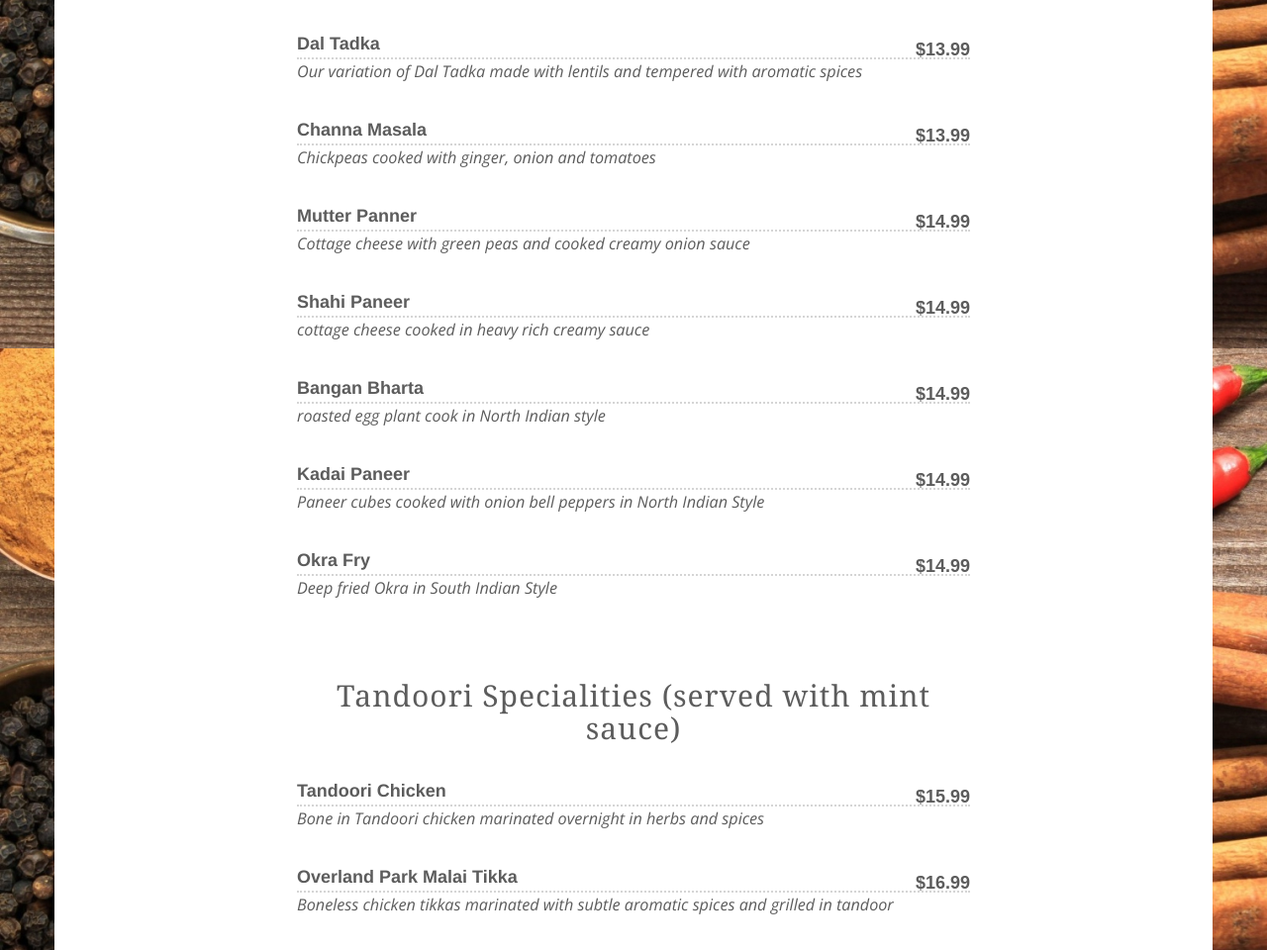
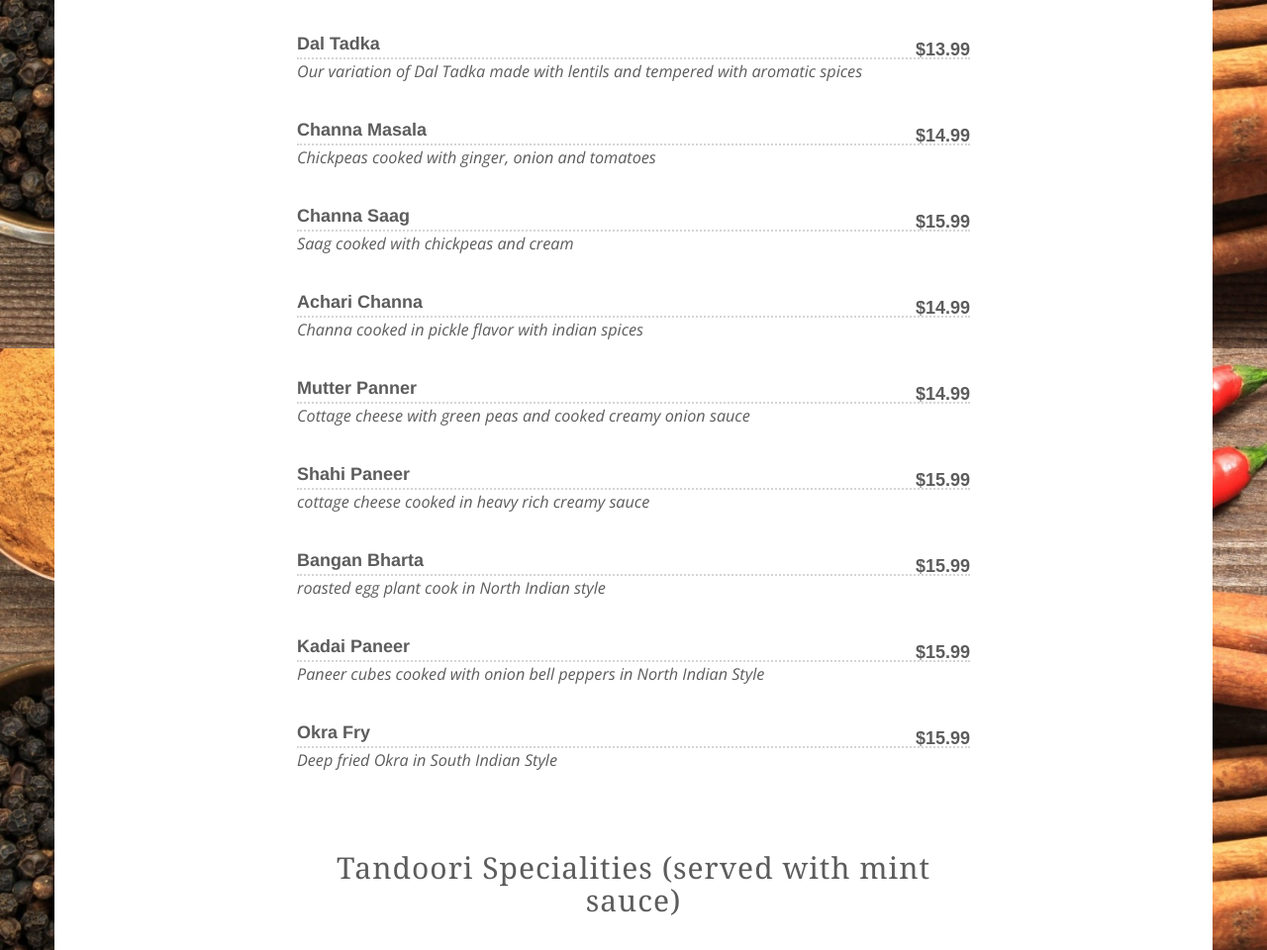
Before and after one commit to NazarAbbas007/NazarAbbas007.github.io, a plain HTML site: page menu.html in a window 1280 px wide. Shown: the part 6048-7008 px from the top of the page at 99% size. Drawn offline with nearby package versions, Linux system fonts and the light colour scheme.

Commit message:
Update menu.html

```diff
--- a/menu.html
+++ b/menu.html
@@ -1271,7 +1271,7 @@
 				</div>
 
 				<div class="menu-item-price">
-				 $13.99
+				 $14.99
 				</div>
 
 				<div class="menu-item-description">
@@ -1285,6 +1285,42 @@
 			<div class="menu-item">
 
 				<div class="menu-item-name">
+				Channa Saag
+				</div>
+
+				<div class="menu-item-price">
+				 $15.99
+				</div>
+
+				<div class="menu-item-description">
+				Saag cooked with chickpeas and cream
+				</div>
+
+			</div>
+			<!-- Item ends -->
+
+			<!-- Item starts -->
+			<div class="menu-item">
+
+				<div class="menu-item-name">
+				Achari Channa
+				</div>
+
+				<div class="menu-item-price">
+				 $14.99
+				</div>
+
+				<div class="menu-item-description">
+				Channa cooked in pickle flavor with indian spices
+				</div>
+
+			</div>
+			<!-- Item ends -->
+
+			<!-- Item starts -->
+			<div class="menu-item">
+
+				<div class="menu-item-name">
 				Mutter Panner
 				</div>
 
@@ -1307,7 +1343,7 @@
 				</div>
 
 				<div class="menu-item-price">
-				$14.99
+				$15.99
 				</div>
 
 				<div class="menu-item-description">
@@ -1325,7 +1361,7 @@
 				</div>
 
 				<div class="menu-item-price">
-				$14.99
+				$15.99
 				</div>
 
 				<div class="menu-item-description">
@@ -1342,7 +1378,7 @@
 				</div>
 
 				<div class="menu-item-price">
-				$14.99
+				$15.99
 				</div>
 
 				<div class="menu-item-description">
@@ -1359,7 +1395,7 @@
 				</div>
 
 				<div class="menu-item-price">
-				$14.99
+				$15.99
 				</div>
 
 				<div class="menu-item-description">
```
